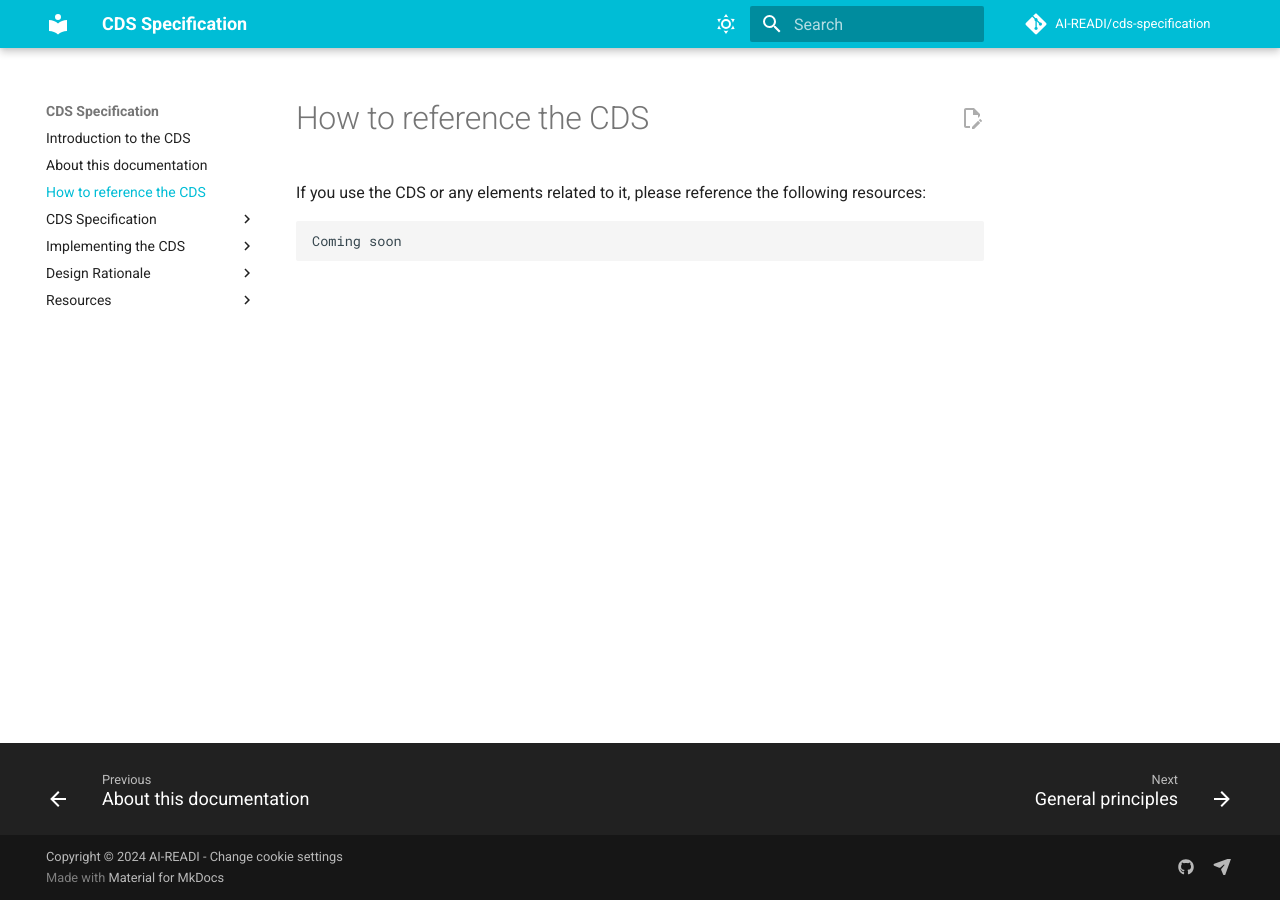
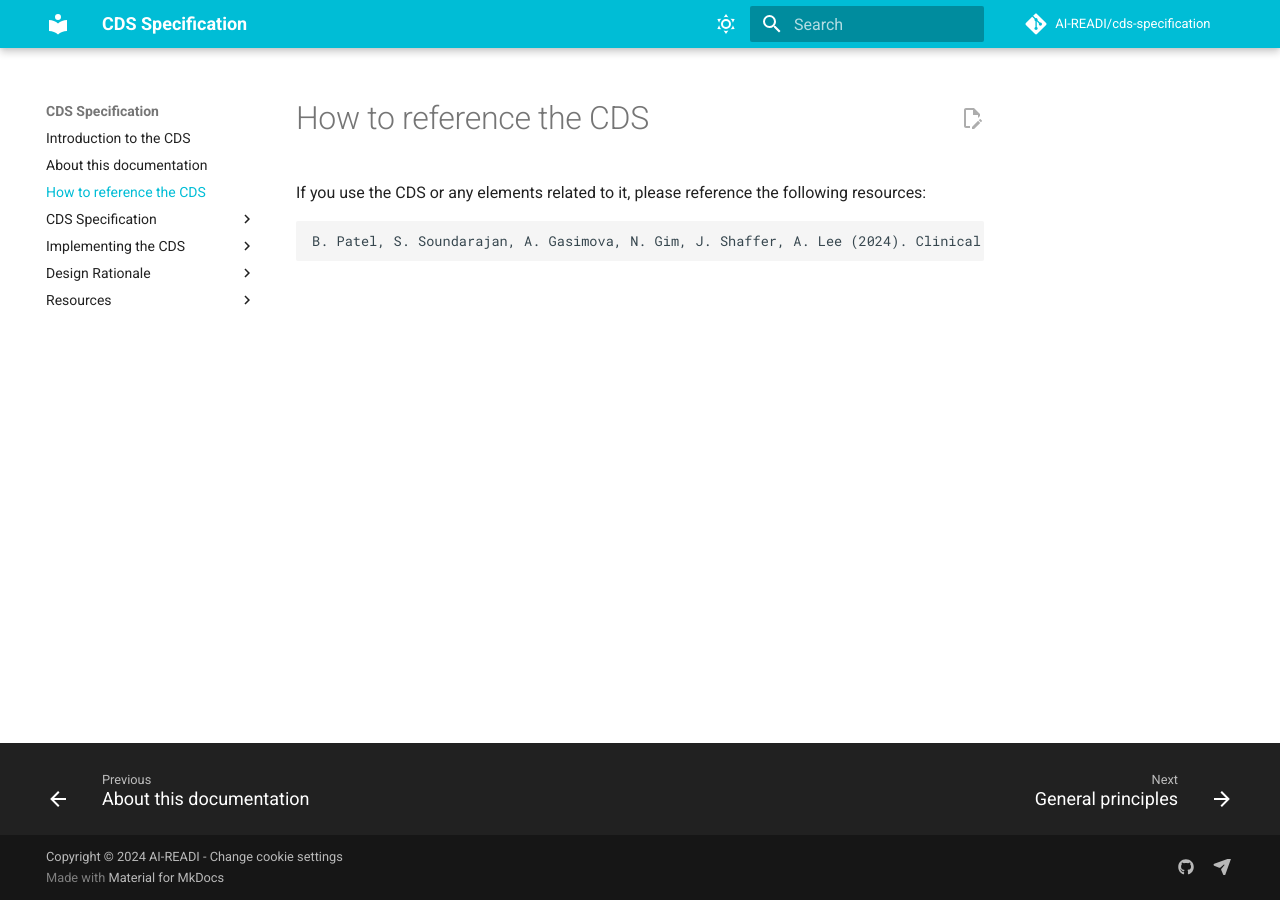
Before and after one commit to AI-READI/cds-specification, an MkDocs documentation site: the page built from docs/referencing.md, in a window 1280 px wide. Built offline with MkDocs 1.6.1 and Material for MkDocs 9.7.7, drawn with Linux system fonts in a browser that asks for light colours; comment, search, counter and statistics services are not loaded.

Commit message:
Update referencing.md

````diff
--- a/docs/referencing.md
+++ b/docs/referencing.md
@@ -7,5 +7,5 @@ description: Referencing the CDS if used
 If you use the CDS or any elements related to it, please reference the following resources:
 
 ```html
-Coming soon
+B. Patel, S. Soundarajan, A. Gasimova, N. Gim, J. Shaffer, A. Lee (2024). Clinical Data Structure (CDS). Zenodo. https://doi.org/10.5281/zenodo.10867040
 ```
````
